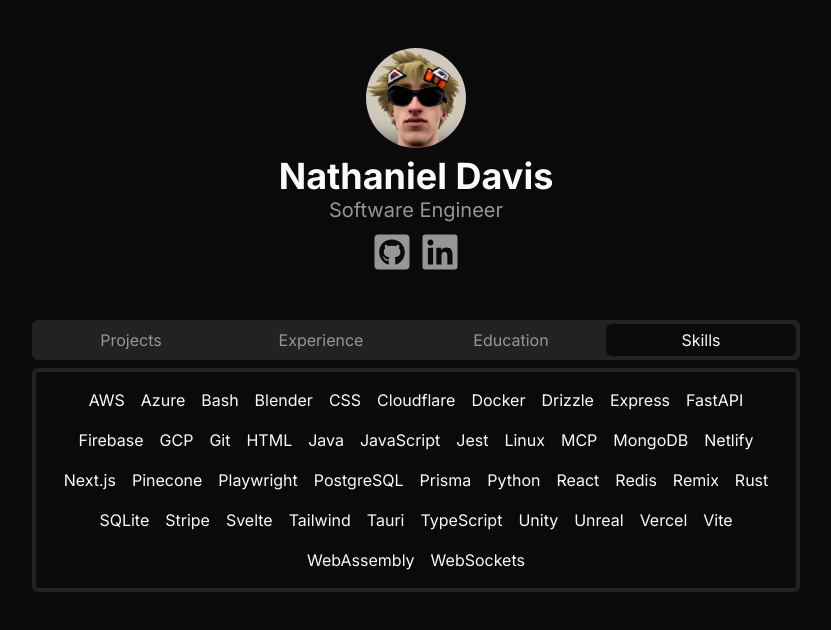
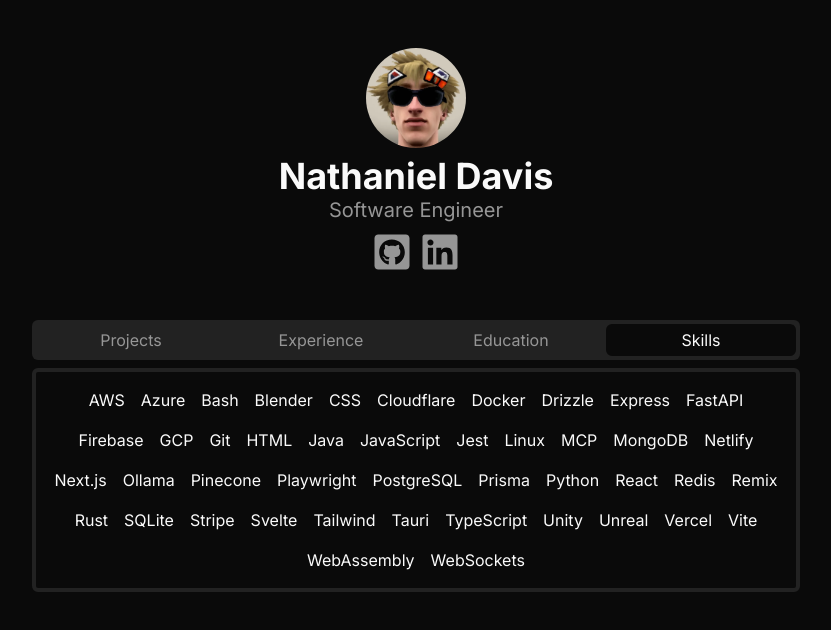
Before and after one commit to ntedvs/ntedvs.com, a Next.js app: page / in a window 1280 px wide. Both pictures are taken after a click on the button "Skills". Shown: the top 630 px of the page, without its empty margins (224-1055 px from the left). Built offline with nearby package versions, Linux system fonts and the light colour scheme.

Commit message:
Add Ollama to skills

```diff
--- a/src/app/tabs.tsx
+++ b/src/app/tabs.tsx
@@ -144,6 +144,7 @@
         "Stripe",
         "Tailwind",
         "TypeScript",
+        "Ollama",
         "Unity",
         "Unreal",
         "Vercel",
```
